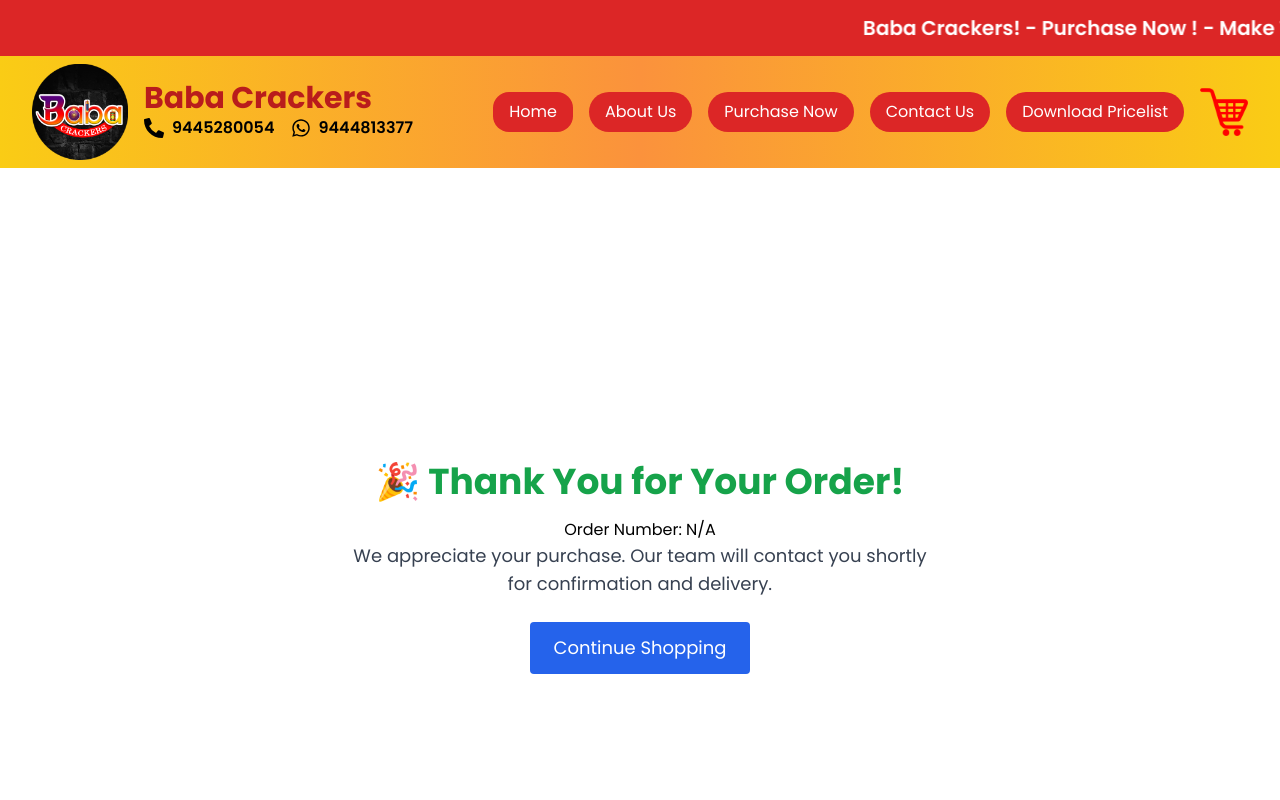
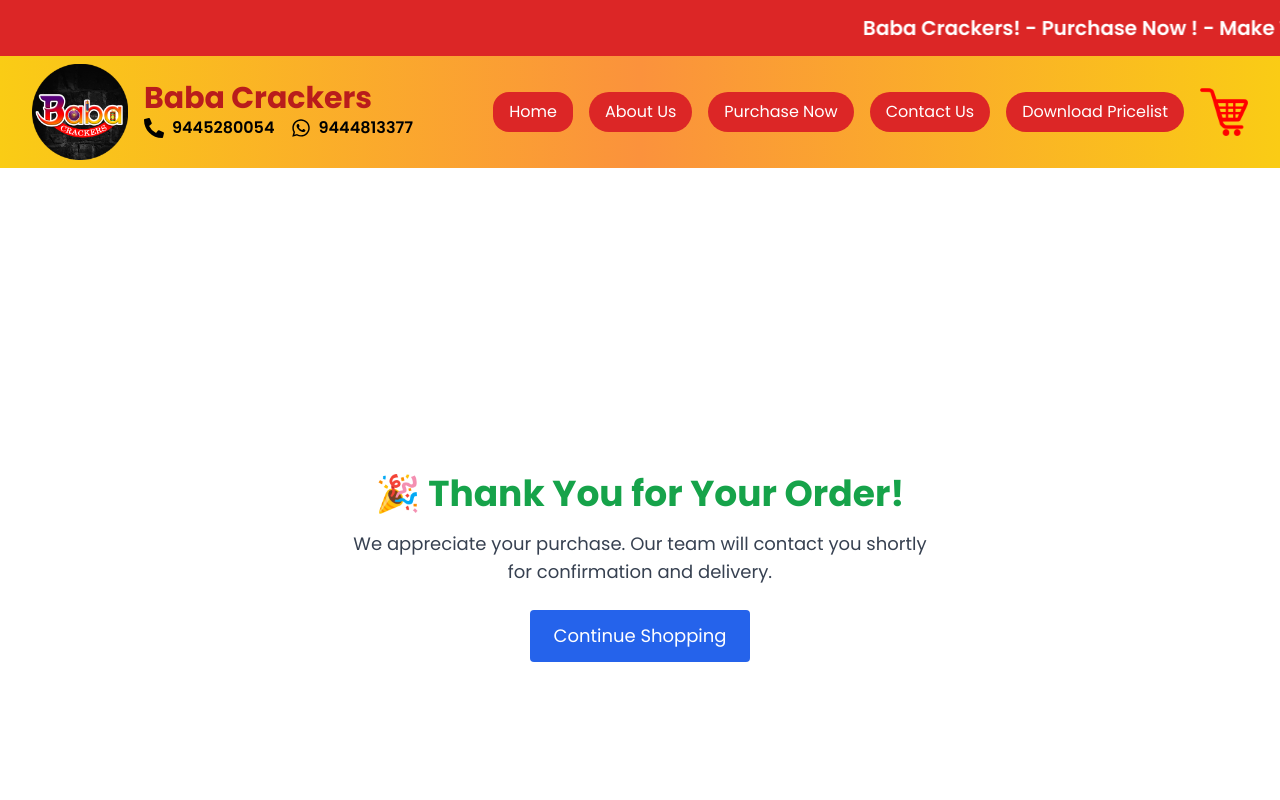
Before and after one commit to manoj-1202/babaCracker_backend_included, a React (Create React App) app: page /thank-you in a window 1280 px wide. Shown: the top 800 px of the page. Built offline with nearby package versions, Linux system fonts and the light colour scheme.

Commit message:
once more update

```diff
--- a/src/Cart/CartPage.js
+++ b/src/Cart/CartPage.js
@@ -61,7 +61,7 @@
         timeStyle: "short",
       });
 
-      const response = await axios.post("http://localhost:5000/place-order", {
+      const response = await axios.post("https://crackers-1wy7.onrender.com/place-order", {
         name,
         email,
         mobile,
--- a/src/Cart/ThankYouPage.js
+++ b/src/Cart/ThankYouPage.js
@@ -1,10 +1,8 @@
-import { Link, useLocation } from "react-router-dom";
+import { Link } from "react-router-dom";
 import React, { useEffect } from "react";
 
 export default function ThankYouPage() {
-  const { state } = useLocation();
 
-  const { orderNumber } = state || {};
   useEffect(() => {
     window.scrollTo(0, 0);
   }, []);
@@ -15,8 +13,6 @@
       <h1 className="text-3xl sm:text-4xl font-bold text-green-600 mb-4">
         🎉 Thank You for Your Order!
       </h1>
-      <p className="font-medium">Order Number: {orderNumber || "N/A"}</p>
-
       <p className="text-lg text-gray-700 mb-6 text-center max-w-xl">
         We appreciate your purchase. Our team will contact you shortly for confirmation and delivery.
       </p>
```
